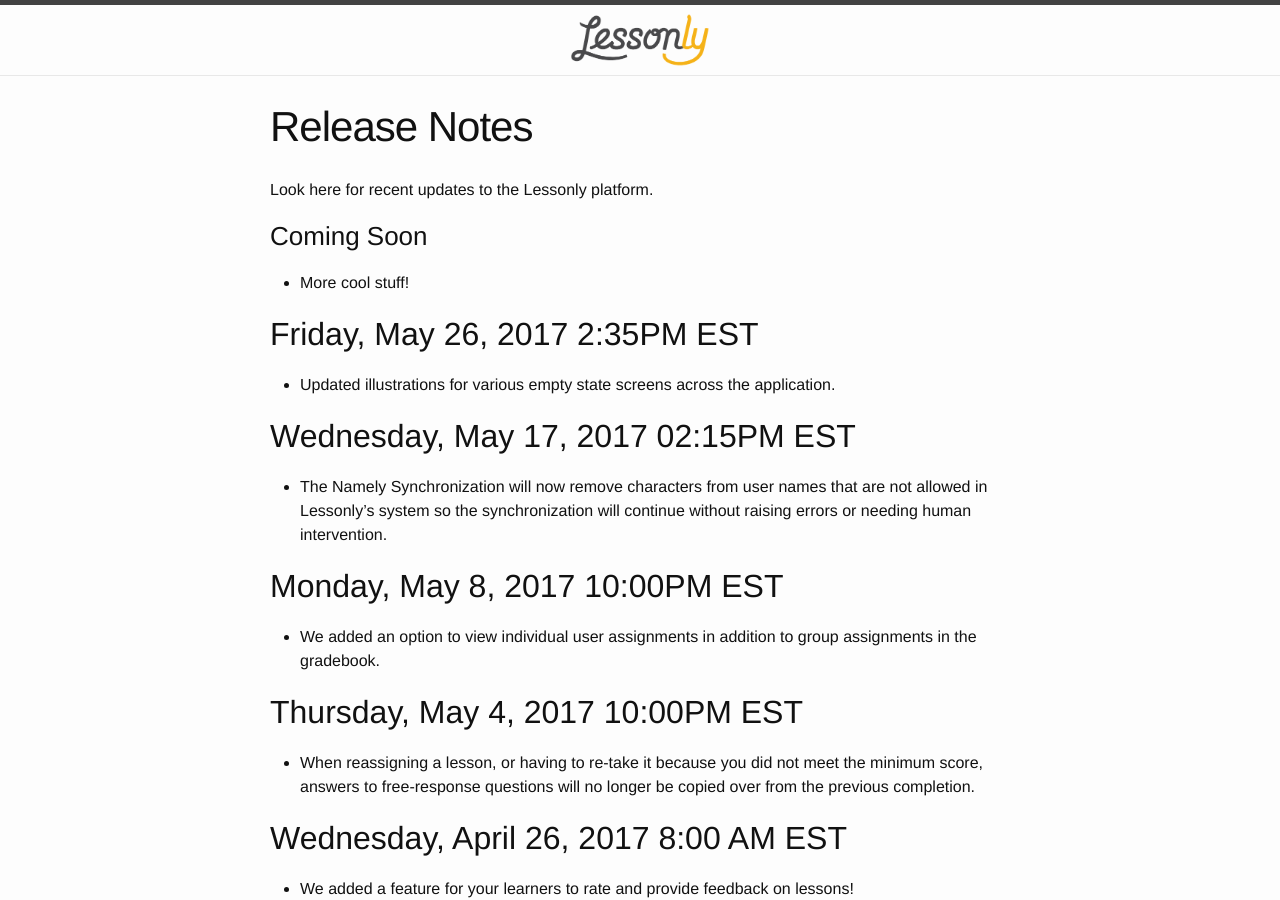
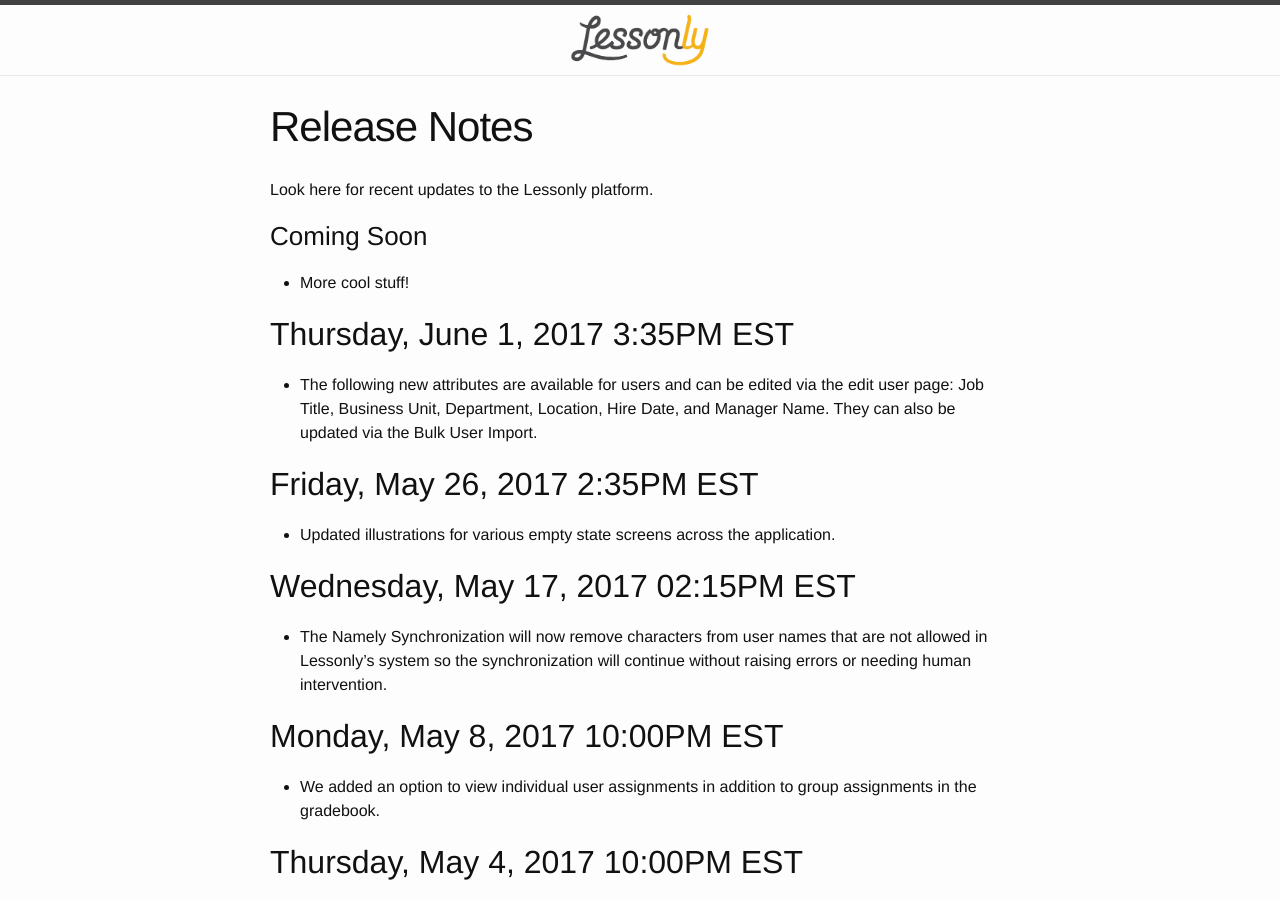
Before and after one commit to isabella232/lessonly.github.io, a Jekyll site: the page built from release-notes.md, in a window 1280 px wide and 900 px high. Built offline with Jekyll 4.4.1, drawn with Linux system fonts in a browser that asks for light colours.

Commit message:
Update release-notes.md

```diff
--- a/release-notes.md
+++ b/release-notes.md
@@ -9,6 +9,8 @@
 ### Coming Soon
 - More cool stuff!
 
+## Thursday, June 1, 2017 3:35PM EST
+- The following new attributes are available for users and can be edited via the edit user page: Job Title, Business Unit, Department, Location, Hire Date, and Manager Name. They can also be updated via the Bulk User Import.
 
 ## Friday, May 26, 2017 2:35PM EST
 - Updated illustrations for various empty state screens across the application.
```
